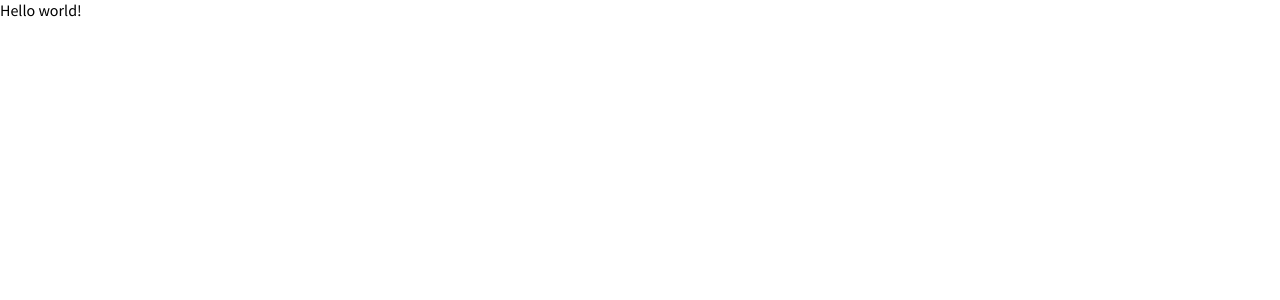
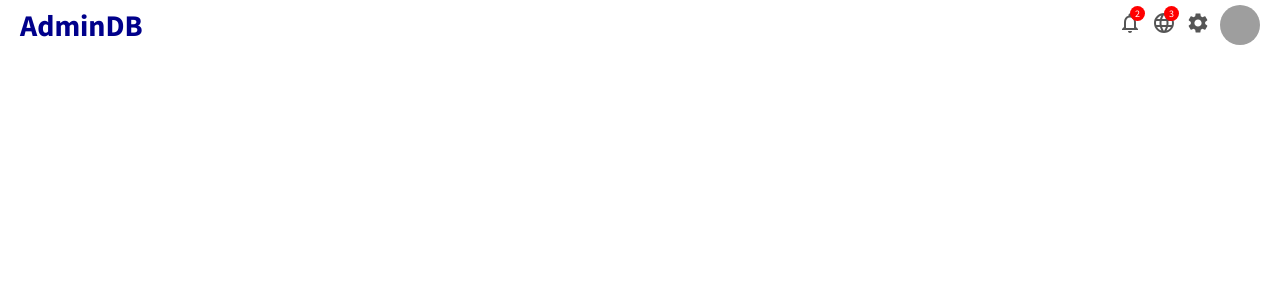
Before and after one commit to Moamin-AbuEwaida/admin-dashboard-react, a React (Create React App) app: page / in a window 1280 px wide. Shown: the top 300 px of the page. Built offline with nearby package versions, Linux system fonts and the light colour scheme; grey boxes are pictures that could not be loaded.

Commit message:
topbar component

```diff
--- a/src/App.js
+++ b/src/App.js
@@ -1,9 +1,11 @@
+import Topbar from "./components/topbar/Topbar";
 
 
 function App() {
   return (
-    <div className="App">
-      Hello world!
+    <div>
+      <Topbar />
+
     </div>
   );
 }
--- /dev/null
+++ b/src/components/topbar/Topbar.css
@@ -0,0 +1,57 @@
+.topbar {
+  width: 100%;
+  height: 50px;
+  background-color: white;
+  position: sticky;
+  top: 0;
+  z-index: 99;
+}
+
+.topbarWrapper {
+  height: 100%;
+  padding: 0px 20px;
+  display: flex;
+  align-items: center;
+  justify-content: space-between;
+}
+
+.logo {
+  font-weight: bold;
+  font-size: 30px;
+  color: darkblue;
+  cursor: pointer;
+}
+
+.topbarIconContainer {
+  position: relative;
+  cursor: pointer;
+  margin-right: 10px;
+  color: #555;
+}
+
+.topRight {
+  display: flex;
+  align-items: center;
+}
+
+.topIconBadge {
+  width: 15px;
+  height: 15px;
+  position: absolute;
+  top: -5px;
+  right: -3px;
+  background-color: red;
+  color: white;
+  border-radius: 50%;
+  display: flex;
+  align-items: center;
+  justify-content: center;
+  font-size: 10px;
+}
+
+.topAvatar {
+  width: 40px;
+  height: 40px;
+  border-radius: 50%;
+  cursor: pointer;
+}
--- /dev/null
+++ b/src/components/topbar/Topbar.jsx
@@ -0,0 +1,35 @@
+import React from "react";
+import "./Topbar.css";
+import { NotificationsNone, Language, Settings } from "@material-ui/icons";
+
+const Topbar = () => {
+  return (
+    <div className="topbar">
+      <div className="topbarWrapper">
+        <div className="topLeft">
+          <span className="logo">AdminDB</span>
+        </div>
+        <div className="topRight">
+          <div className="topbarIconContainer">
+            <NotificationsNone />
+            <span className="topIconBadge">2</span>
+          </div>
+          <div className="topbarIconContainer">
+            <Language />
+            <span className="topIconBadge">3</span>
+          </div>
+          <div className="topbarIconContainer">
+            <Settings />
+          </div>
+          <img
+            src="https://images.pexels.com/photos/262391/pexels-photo-262391.jpeg?cs=srgb&dl=pexels-pixabay-262391.jpg&fm=jpg"
+            alt=""
+            className="topAvatar"
+          />
+        </div>
+      </div>
+    </div>
+  );
+};
+
+export default Topbar;
```
